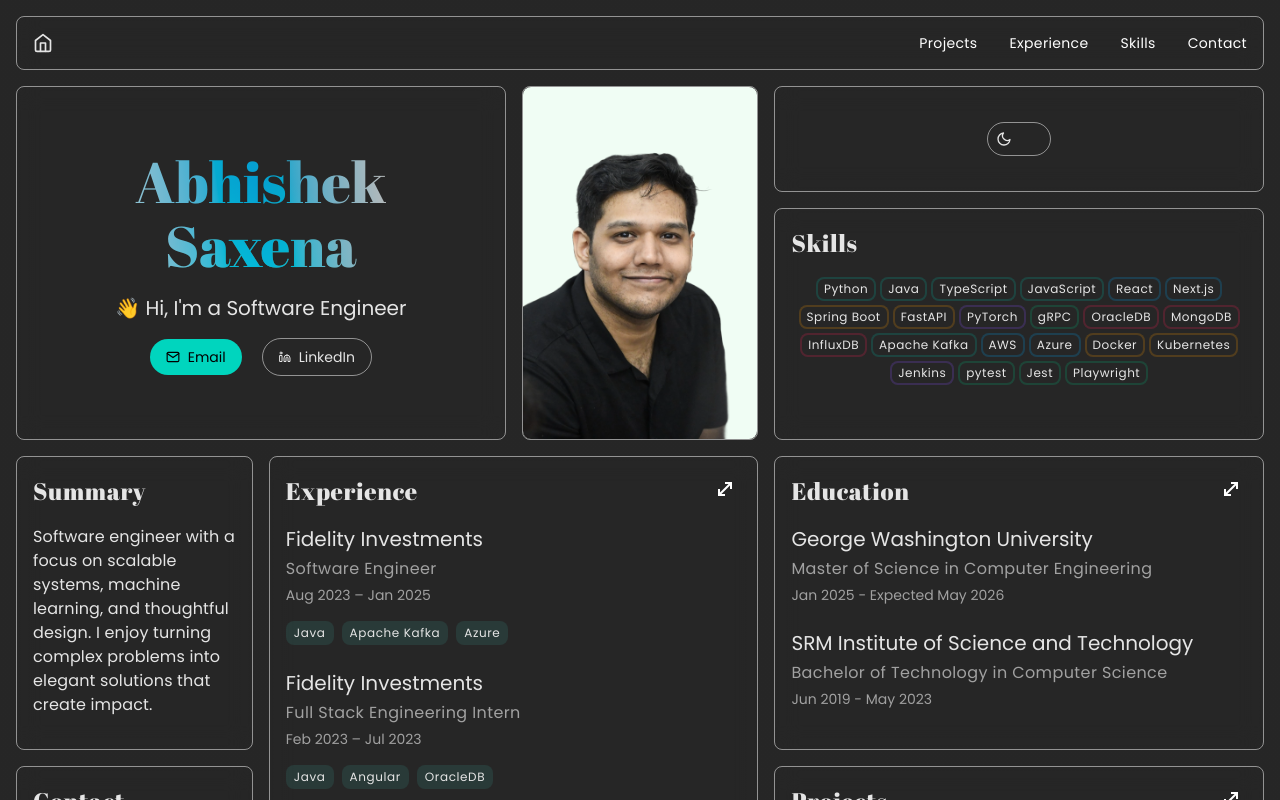
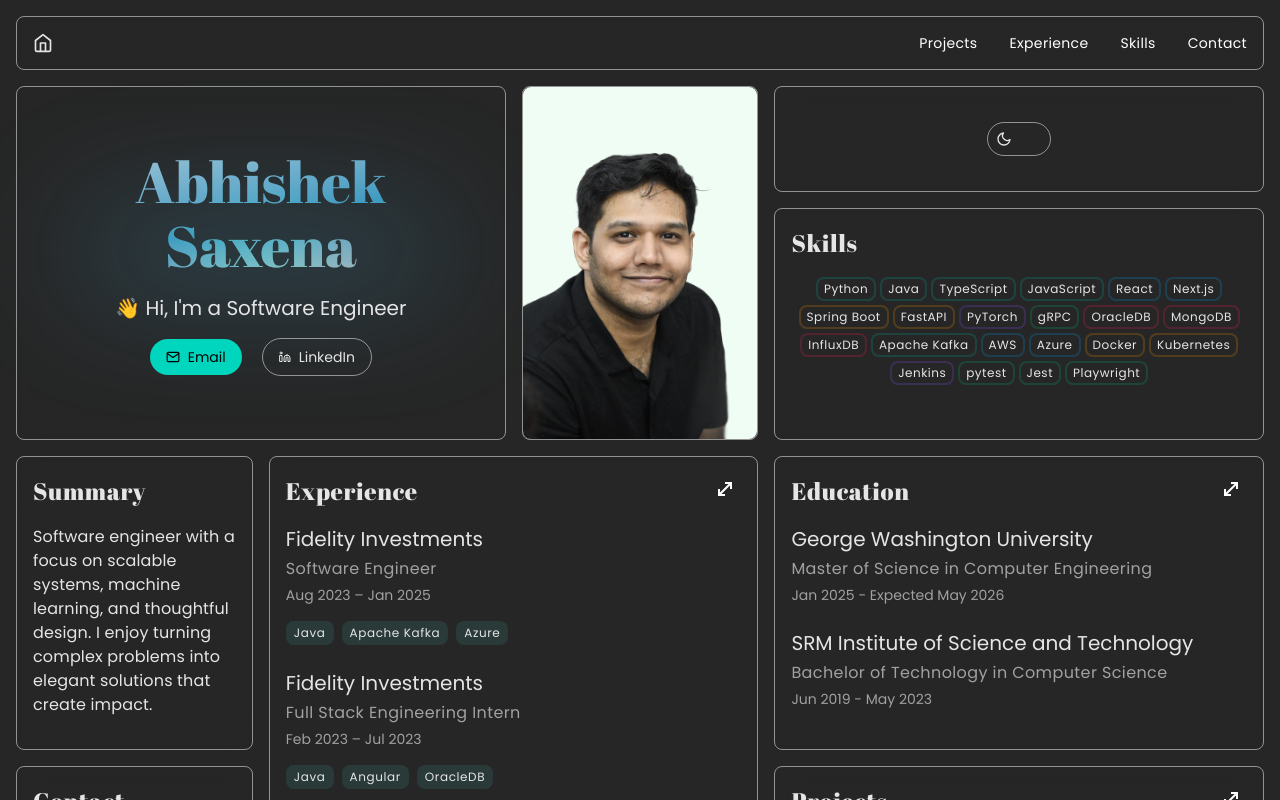
Before and after one commit to saxenabhishek/saxenabhishek, a React (Vite) app in the folder website/: page / in a window 1280 px wide. Shown: the top 800 px of the page. Built offline with nearby package versions, Linux system fonts and the light colour scheme.

Commit message:
feat: glow on hero card

```diff
--- a/website/src/components/About.jsx
+++ b/website/src/components/About.jsx
@@ -26,15 +26,16 @@ const About = () => {
   radial-gradient(circle at 50% 100%, oklch(80.5% 0.12 ${diColor}/80%) 10%, transparent 60%),
   linear-gradient(${gradRotation}deg, oklch(92% 0.065 ${color}/80%), oklch(75% ${chroma} ${color}/80%), oklch(100.0% 0 0/70%))
   `;
+  const floatingOrbColor = useMotionTemplate`oklch(75% ${chroma} ${color}/30%)`;
   animate(chroma, [0.1, 0.2], {
     repeat: Infinity,
     repeatType: "mirror",
-    duration: 2,
+    duration: 1,
   });
   animate(gradRotation, [10, 180], {
     repeat: Infinity,
     repeatType: "mirror",
-    duration: 4,
+    duration: 2,
     type: "tween",
   });
   animate(color, [120, 245], {
@@ -60,8 +61,12 @@ const About = () => {
       initial={{ y: 20, opacity: 0 }}
       animate={{ y: 0, opacity: 1 }}
       transition={{ delay: 0.2 }}
-      className="h-full flex flex-col justify-center items-center"
+      className="h-full flex flex-col justify-center items-center relative bg-blend-soft-light"
     >
+      <motion.div
+        style={{ backgroundColor: floatingOrbColor }}
+        className="absolute h-1/5 w-4/5 -z-10 rounded-full bottom-35 blur-3xl"
+      ></motion.div>
       <motion.h1
         style={{
           backgroundImage: background,
```
